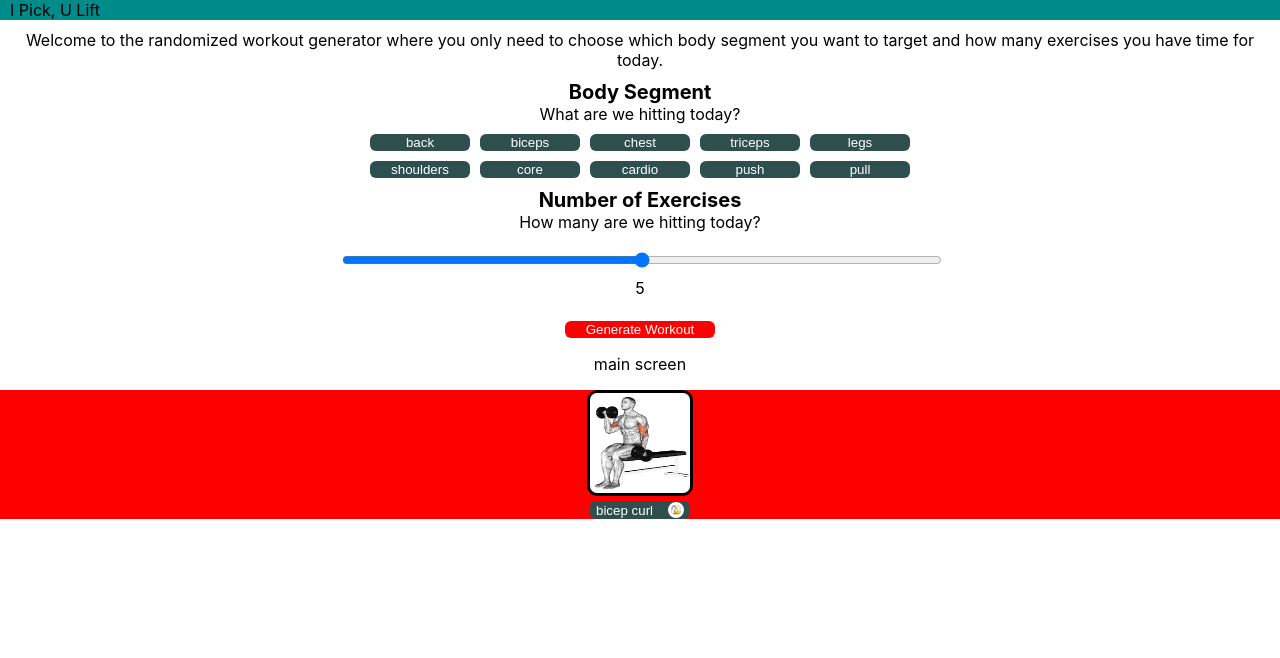
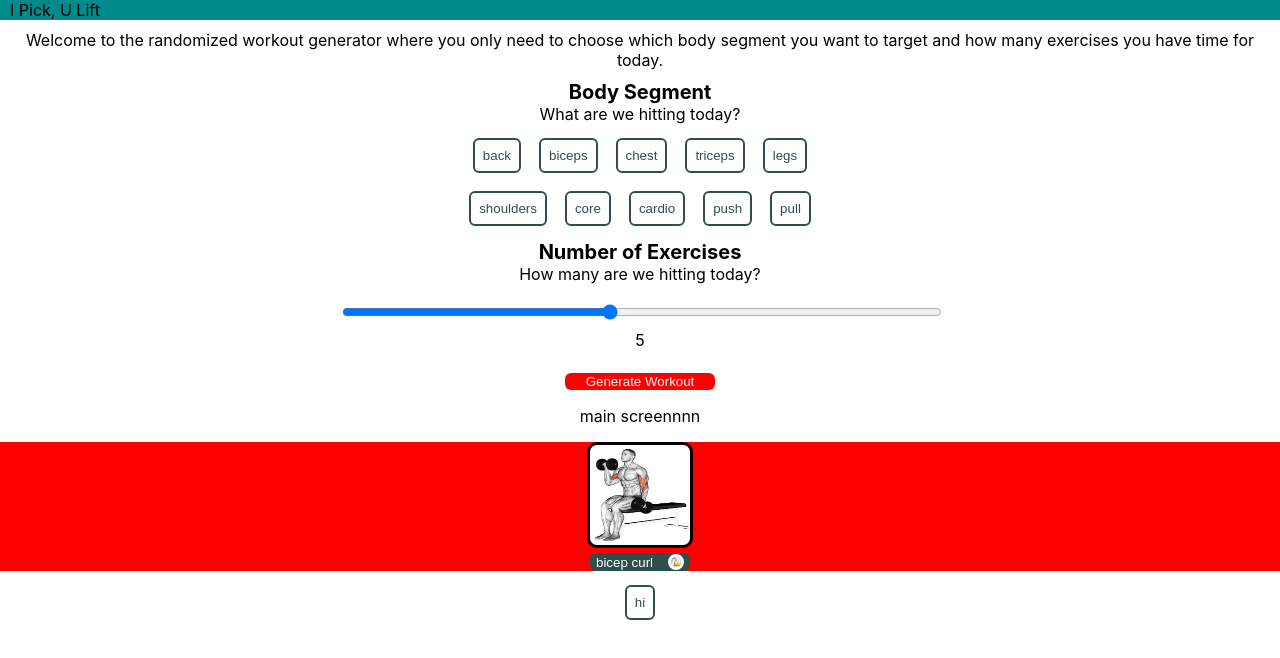
Before and after one commit to mattorgon/random-workout-generator, a React (Create React App) app: page / in a window 1280 px wide. Shown: the top 658 px of the page. Built offline with nearby package versions, Linux system fonts and the light colour scheme.

Commit message:
toggleable functionality started

```diff
--- a/package.json
+++ b/package.json
@@ -5,6 +5,7 @@
   "dependencies": {
     "@emotion/react": "^11.11.1",
     "@emotion/styled": "^11.11.0",
+    "@mui/material": "^5.15.0",
     "@testing-library/jest-dom": "^5.17.0",
     "@testing-library/react": "^13.4.0",
     "@testing-library/user-event": "^13.5.0",
--- a/src/components/BodySegment.js
+++ b/src/components/BodySegment.js
@@ -1,6 +1,7 @@
 import React from "react";
 import styled from '@emotion/styled';
 import Button from "../components/Button"
+import ToggleableButton from "./ToggleButton";
 
 
 
@@ -34,18 +35,18 @@ const BodySeg = () => {
             {subtitleText}
         </SubtitleStyle>
         <ButtonRowStyle>
-            <Button buttonText={"back"}/>
-            <Button buttonText={"biceps"}/>
-            <Button buttonText={"chest"}/>
-            <Button buttonText={"triceps"}/>
-            <Button buttonText={"legs"}/>
+            <ToggleableButton buttonText={"back"}/>
+            <ToggleableButton buttonText={"biceps"}/>
+            <ToggleableButton buttonText={"chest"}/>
+            <ToggleableButton buttonText={"triceps"}/>
+            <ToggleableButton buttonText={"legs"}/>
         </ButtonRowStyle>
         <ButtonRowStyle>
-            <Button buttonText={"shoulders"}/>
-            <Button buttonText={"core"}/>
-            <Button buttonText={"cardio"}/>
-            <Button buttonText={"push"}/>
-            <Button buttonText={"pull"}/>
+            <ToggleableButton buttonText={"shoulders"}/>
+            <ToggleableButton buttonText={"core"}/>
+            <ToggleableButton buttonText={"cardio"}/>
+            <ToggleableButton buttonText={"push"}/>
+            <ToggleableButton buttonText={"pull"}/>
         </ButtonRowStyle>
 
 
--- a/src/components/SlidingScale.js
+++ b/src/components/SlidingScale.js
@@ -31,7 +31,7 @@ const SlidingScale = () => {
         <SliderContainer>
             <Slider
                 type="range"
-                min="0"
+                min="1"
                 max="10"
                 value={sliderValue}
                 onChange={handleSliderChange}
--- /dev/null
+++ b/src/components/ToggleButton.js
@@ -0,0 +1,121 @@
+// import React from 'react';
+// import styled from '@emotion/styled';
+
+// const ButtonStyle = styled.button`
+//         background-color: DarkSlateGray;
+//         color: white;
+//         border: none;
+//         border-radius: 6px;
+//         width: 100px;
+//         cursor: pointer;
+//         &:hover {
+//             background-color: darkred;
+//         }
+//     `
+
+
+// const CustomCheckbox = styled.input`
+//     /* Your custom styles here */
+//     /* ... */
+//     background-color: red;
+//     lab
+//     color: white;
+//     border: none;
+//     cursor: pointer;
+//     &:hover {
+//         background-color: darkred;
+//     }
+//   `;
+
+// const SelectableButton = ({buttonText}) => {
+
+
+
+//   return (
+
+//     <CustomCheckbox type="checkbox" />
+//   );
+// }
+
+// export default SelectableButton;
+
+// import React, { useState } from 'react';
+// import styled from '@emotion/styled';
+
+// const ToggleableButtonComp = styled.button`
+//   background-color: ${(props) => (props.checked ? '#008B8B' : 'white')};
+//   color: ${(props) => (props.checked ? 'white' : 'black')};
+//   //background: #FFF;
+//   box-shadow: 0px 4px 4px 0px rgba(0, 0, 0, 0.25);
+//   border: none;
+//   border-radius: 6px;
+//   width: 100px;
+//   cursor: pointer;
+//   &:hover {
+//     background-color: darkgrey;
+//     }
+// `;
+
+// const ToggleableButton = ({ buttonText }) => {
+//   const [isChecked, setIsChecked] = useState(false);
+
+//   const handleButtonClick = () => {
+//     setIsChecked(!isChecked);
+//   };
+
+//   return (
+//     <ToggleableButtonComp checked={isChecked} onClick={handleButtonClick}>
+//       {buttonText}
+//     </ToggleableButtonComp>
+//   );
+// };
+
+// export default ToggleableButton;
+
+
+import React, { useState, useEffect } from 'react';
+import styled from '@emotion/styled';
+
+const ToggleableButton = styled.button`
+  background-color: ${(props) => (props.checked ? 'DarkSlateGray' : 'white')};
+  color: ${(props) => (props.checked ? 'white' : 'DarkSlateGray')};
+  border: 2px solid DarkSlateGray;
+  border-radius: 6px;
+  padding: 8px;
+  margin: 4px;
+  cursor: pointer;
+`;
+
+const ToggleableButtonComponent = ({ buttonText }) => {
+  const [toggledButtons, setToggledButtons] = useState([]);
+
+  const handleButtonClick = (buttonText) => {
+    setToggledButtons((prevButtons) => {
+      if (prevButtons.includes(buttonText)) {
+        return prevButtons.filter((button) => button !== buttonText);
+      } else {
+        return [...prevButtons, buttonText];
+      }
+
+    });
+  };
+
+  useEffect(() => {
+    console.log('Toggled Buttons:', toggledButtons);
+  }, [toggledButtons]);
+
+  return (
+    <>
+      {/* <div>
+        {toggledButtons.map((button, index) => (
+          <span key={index}>{button}</span>
+        ))}
+      </div> */}
+      <ToggleableButton checked={toggledButtons.includes(buttonText)} onClick={() => handleButtonClick(buttonText) }>
+        {buttonText}
+      </ToggleableButton>
+    </>
+  );
+};
+
+export default ToggleableButtonComponent;
--- a/src/screens/MainScreen.js
+++ b/src/screens/MainScreen.js
@@ -7,6 +7,8 @@ import SlidingScale from "../components/SlidingScale";
 import WorkoutCount from "../components/WorkoutCount";
 import SubmitButton from "../components/SubmitButton";
 import ExerciseCard from "../components/Exercise";
+import ToggleableButton from "../components/ToggleButton";
+import { colors } from "@mui/material";
 
 const mainScreen = () => {
 
@@ -17,8 +19,9 @@ const mainScreen = () => {
             <BodySeg/>
             <WorkoutCount/>
             <SubmitButton buttonText={"Generate Workout"}/>
-            <p>main screen</p>
+            <p>main screennnn</p>
             <ExerciseCard/>
+            <ToggleableButton buttonText={"hi"}/>
             {/* <Button buttonText={"back"}/>
             <Button buttonText={"biceps"}/>
             <Button buttonText={"chest"}/>
```
Also changed, not shown: 1 other file (tests, documents, lock files or other folders).
